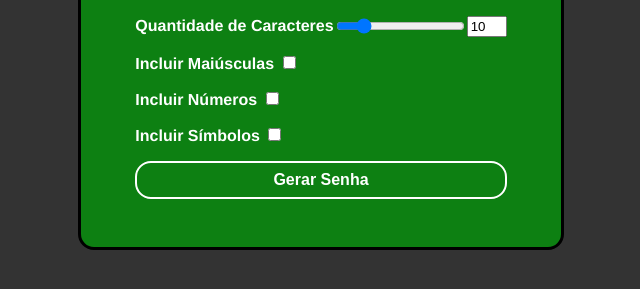
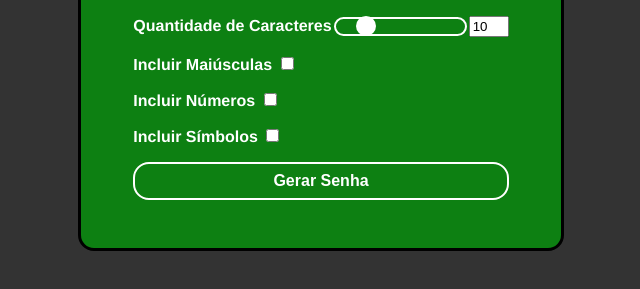
Before and after one commit to ppiresdev/password-generator, a plain HTML site: page index.html in a window 1280 px wide. Shown: the part 363-652 px from the top of the page, without its empty margins (319-959 px from the left). Drawn offline with Linux system fonts and the light colour scheme.

Commit message:
Commit Final

```diff
--- a/css/style.css
+++ b/css/style.css
@@ -76,3 +76,19 @@ label {
 .btn:hover {
   background-color: #ffffff40;
 }
+
+.slider {
+  appearance: none;
+  background: transparent;
+  border-radius: 10px;
+  height: 15px;
+  border: 2px solid white;
+}
+
+.slider::-webkit-slider-thumb {
+  appearance: none;
+  width: 20px;
+  height: 20px;
+  background: white;
+  border-radius: 50%;
+}
--- a/index.html
+++ b/index.html
@@ -15,7 +15,14 @@
       <form action="" class="form" id="gerarSenhaForm">
         <div class="quantCaracteresContainer">
           <label for="rangeNumber">Quantidade de Caracteres</label>
-          <input type="range" min="1" max="50" value="10" id="rangeCaracter" />
+          <input
+            type="range"
+            min="1"
+            max="50"
+            value="10"
+            id="rangeCaracter"
+            class="slider"
+          />
           <input
             type="number"
             class="numeroInput"
```
